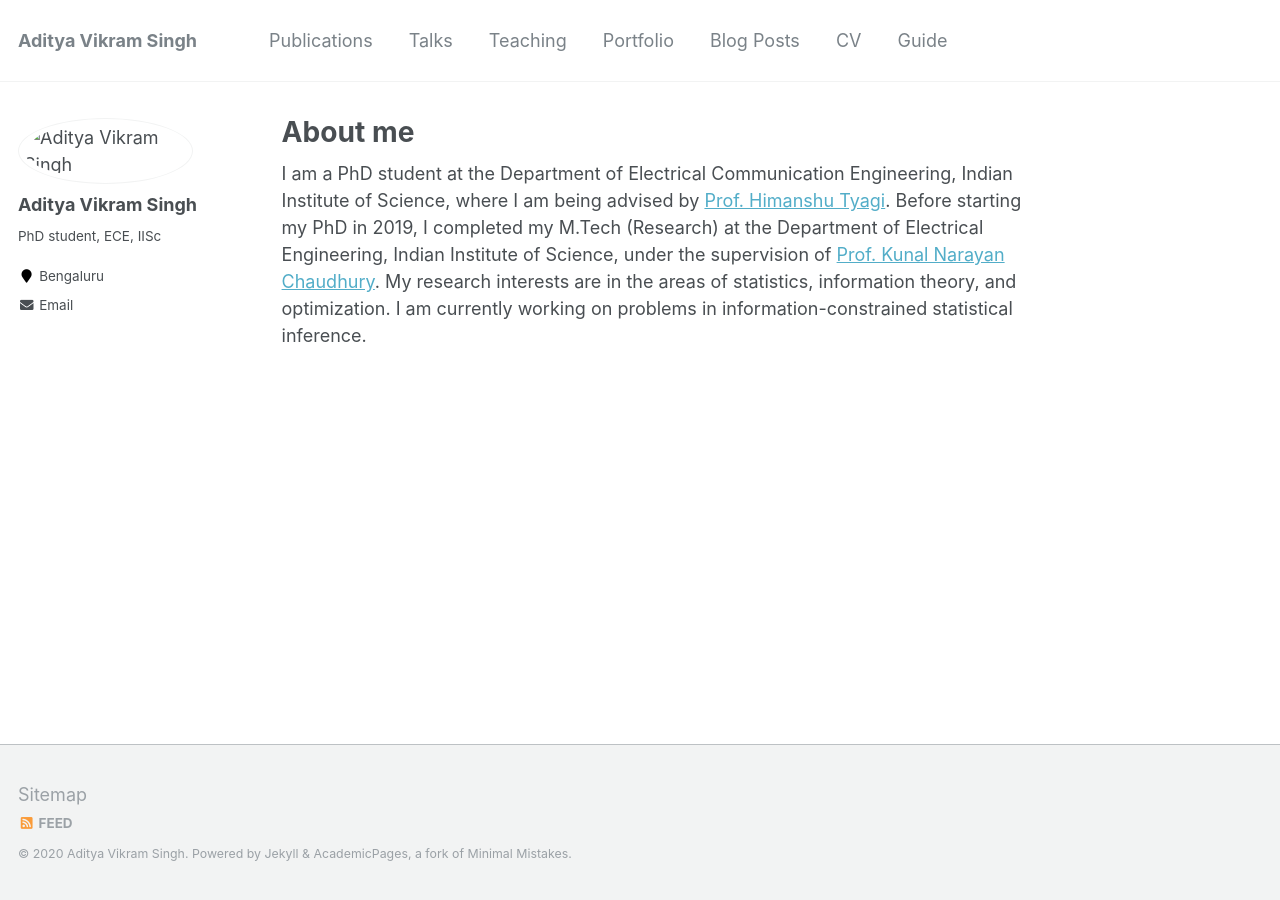
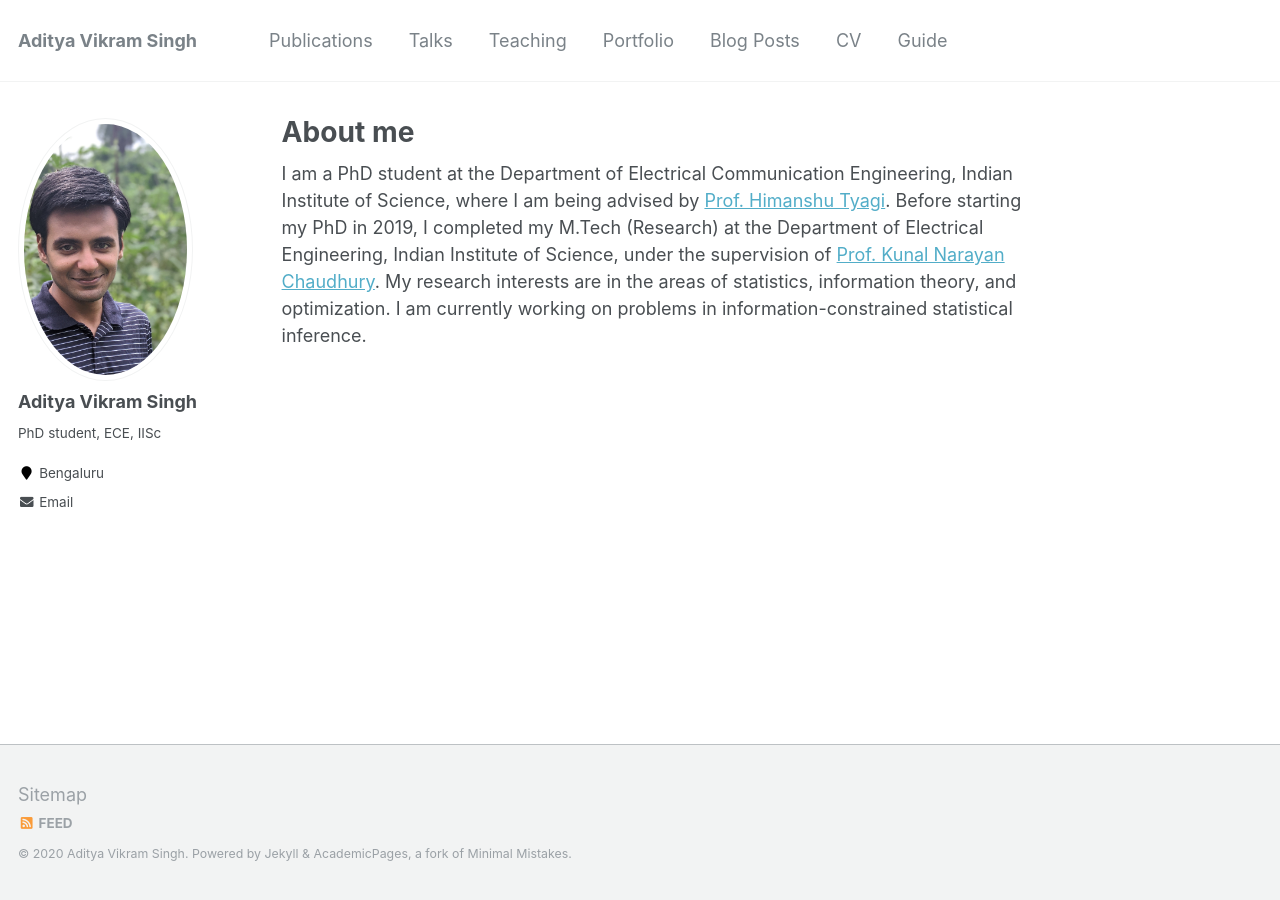
Before and after one commit to aditya-vs/aditya-vs.github.io, a Jekyll site: the page built from _pages/about.md, in a window 1280 px wide. Built offline with Jekyll 4.4.1, drawn with Linux system fonts in a browser that asks for light colours.

Commit message:
Update _config.yml

```diff
--- a/_config.yml
+++ b/_config.yml
@@ -81,7 +81,7 @@ analytics:
 # Site Author
 author:
   name             : "Aditya Vikram Singh"
-  avatar           : "/images/pic3.jpg"
+  avatar           : "pic3.jpg"
   bio              : "PhD student, ECE, IISc"
   location         : "Bengaluru"
   employer         :
```
